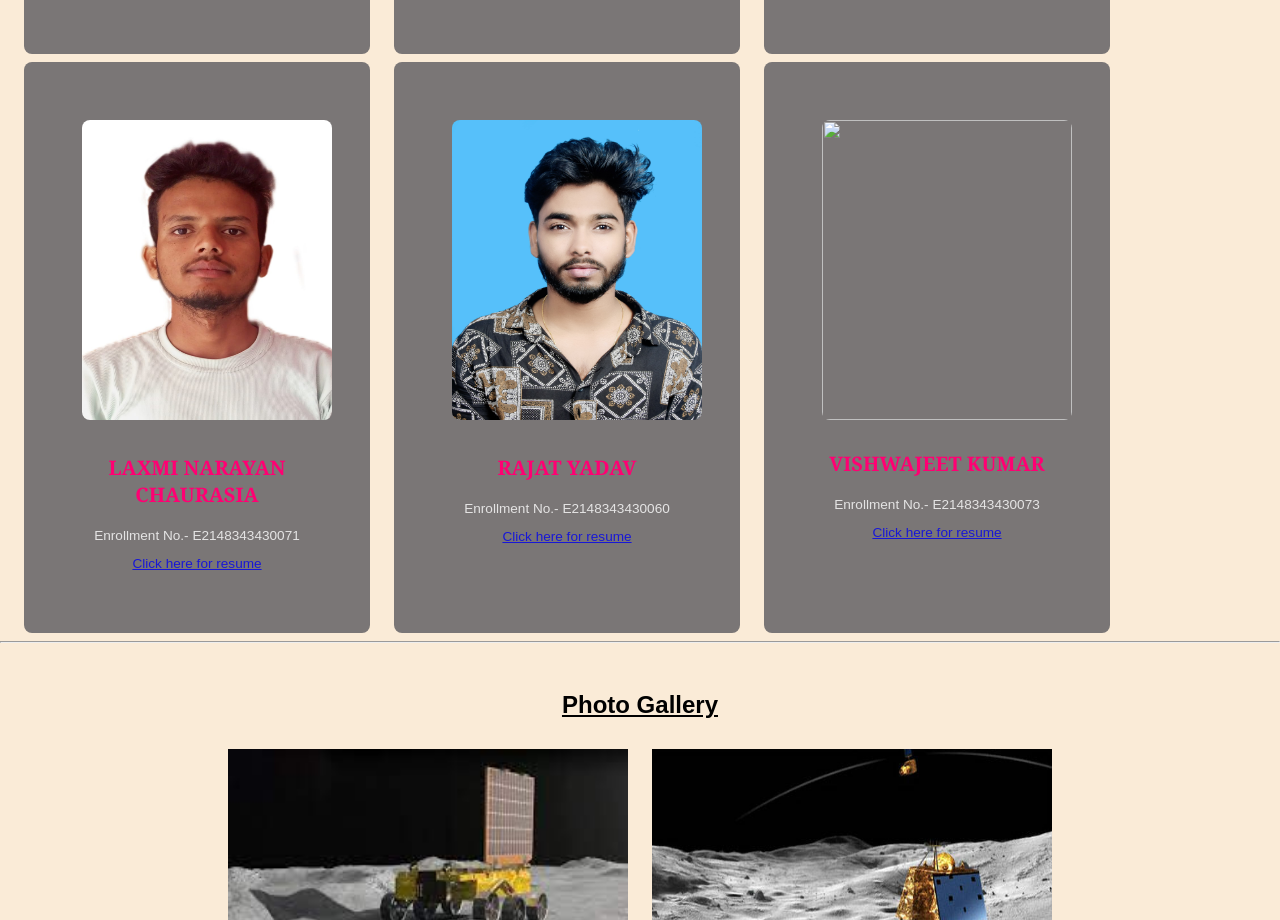
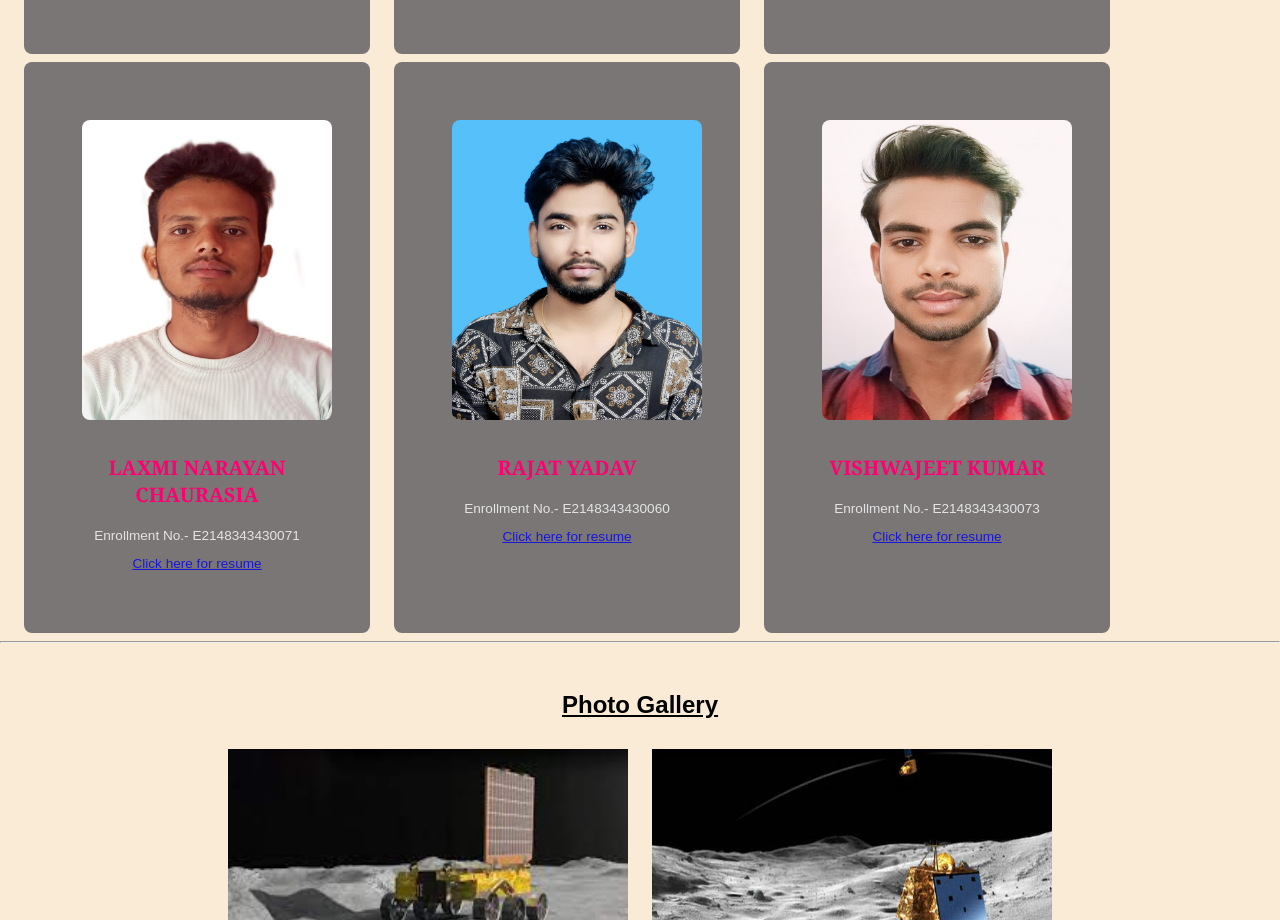
Before and after one commit to Seraj006/Chandrayan, a plain HTML site: page index.html in a window 1280 px wide. Shown: the part 1300-2220 px from the top of the page. Drawn offline with Linux system fonts and the light colour scheme.

Commit message:
Update index.html

```diff
--- a/index.html
+++ b/index.html
@@ -92,10 +92,10 @@ applications in a terrestrial context.
     </div>
 
     <div class="card">
-        <img src="8.jpg" class="card-img">
+        <img src="Vishwajeetpic.jpeg" class="card-img">
         <p class="card-title"> VISHWAJEET KUMAR </p>
         <p class="card-info"> Enrollment No.- E2148343430073</p>
-        <p class="card-link"> <a href="AHAMAD MECH PRINT.pdf"> Click here for resume </a> </p>
+        <p class="card-link"> <a href="//"> Click here for resume </a> </p>
     </div>
 </div>
 
```
